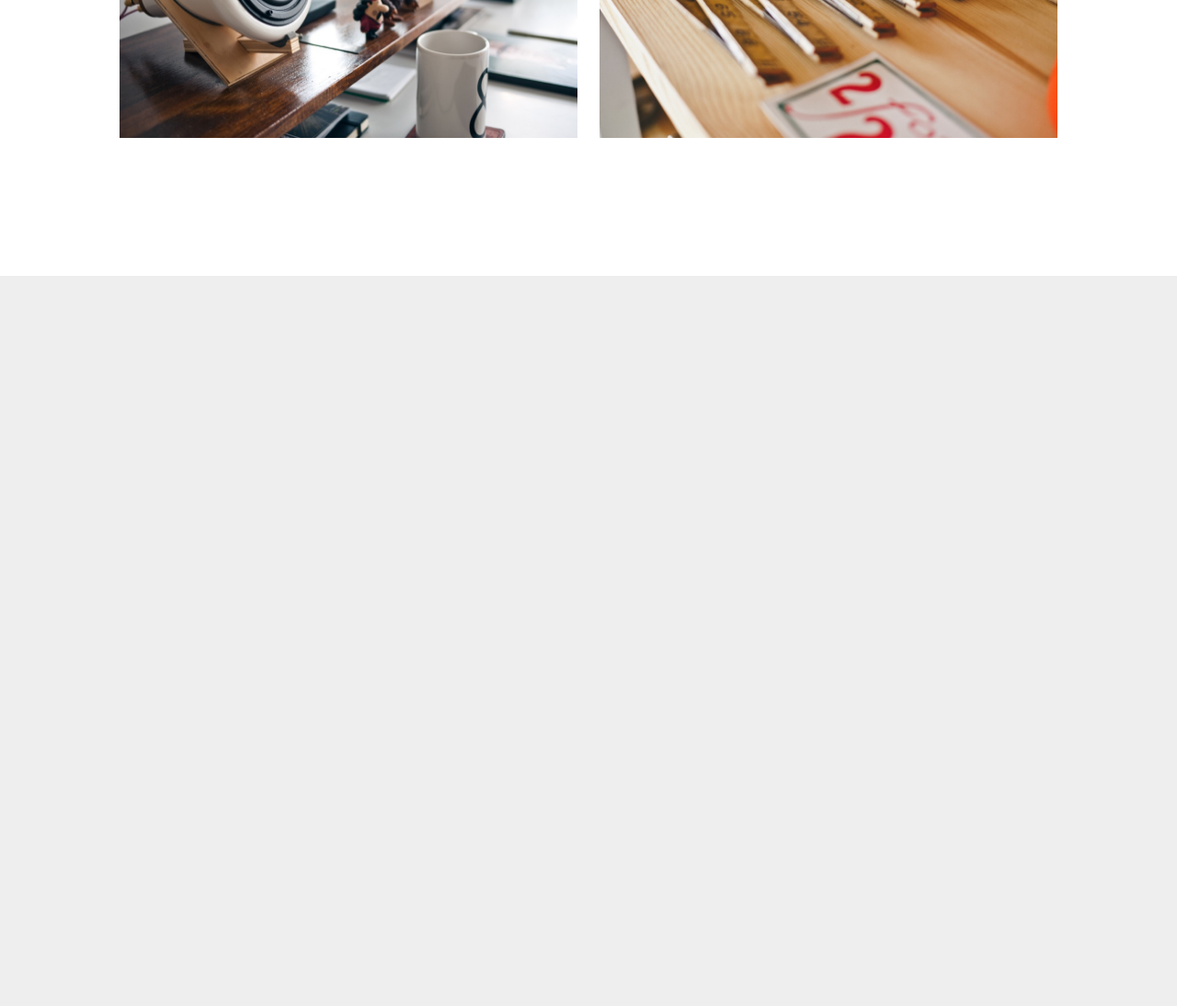
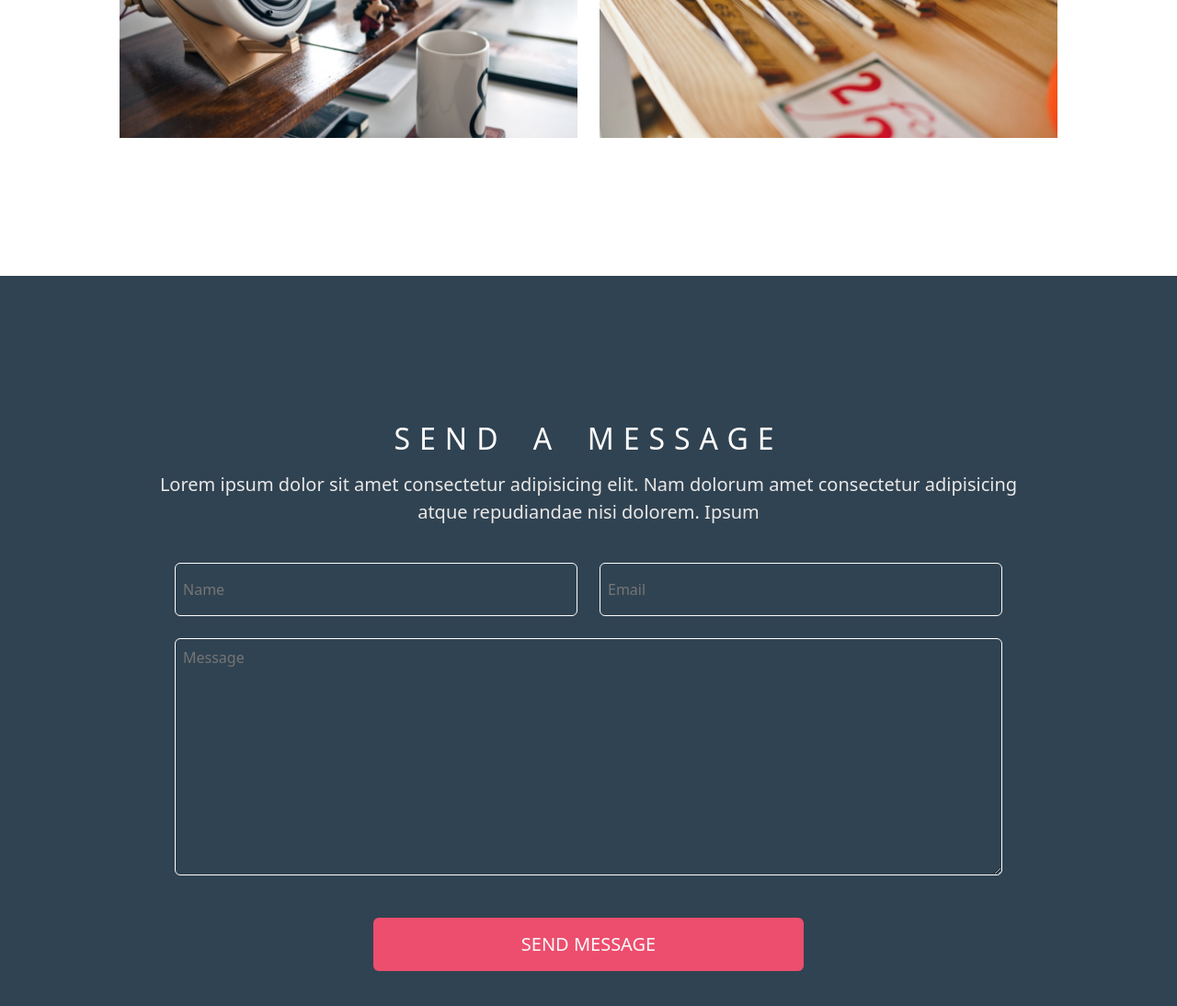
Before and after one commit to Gamal-Ramadan-1/Snapshot, a plain HTML site: page Html/index.html in a window 1280 px wide. Shown: the part 3135-4229 px from the top of the page at 92% size. Before the commit the page ends 3435 px from the top, so only its background shows below. Drawn offline with nearby package versions, Linux system fonts and the light colour scheme.

Commit message:
Finished Form in Contact Section

```diff
--- a/Html/index.html
+++ b/Html/index.html
@@ -43,7 +43,7 @@
                 <a class="nav-link text-uppercase" href="#gallery" onclick="LineGallary()">gallary <span id="line-gallary"></span></a>
               </li>
               <li class="nav-item">
-                <a class="nav-link text-uppercase" href="#" onclick="LineContact()">contact <span id="line-contact"></span></a>
+                <a class="nav-link text-uppercase" href="#contact" onclick="LineContact()">contact <span id="line-contact"></span></a>
             </ul>
           </div>
         </div>
@@ -209,6 +209,33 @@
       </section>
       <!-- End Gallery -->
 
+      <!-- Start Content -->
+        <section id="contact">
+          <div class="container">
+            <div class="row mb-4">
+              <div class="col-12 text-center header-footer">
+                <h2 class="text-uppercase">send a message</h2>
+                <p>Lorem ipsum dolor sit amet consectetur adipisicing elit. Nam dolorum amet consectetur adipisicing<span class="d-block"> atque repudiandae nisi dolorem. Ipsum</span> </p>
+            </div>
+            </div>
+            <div class="row px-lg-5 mx-lg-5 gy-md-4 gy-3">
+              <div class="col-lg-6 col-md-6 col-ms-12">
+                <input type="text" class="w-100 py-3 rounded px-2" placeholder="name">
+              </div>
+              <div class="col-lg-6 col-md-6 col-ms-12">
+                <input type="text" class="w-100 py-3 rounded px-2" placeholder="email">
+              </div>
+              <div class="col-12">
+                <textarea class="w-100 rounded mb-3 p-2" rows="10" placeholder="message"></textarea>
+              </div>
+              <div class="text-center">
+                <a class="btn text-uppercase text-light">send message</a>
+              </div>
+            </div>
+          </div>
+        </section>
+      <!-- End Content -->
+
       <!-- font awesome cdn -->
       <script src="https://cdnjs.cloudflare.com/ajax/libs/font-awesome/6.2.0/js/all.min.js"></script>
 
--- a/Scss/Main.scss
+++ b/Scss/Main.scss
@@ -227,6 +227,7 @@ body {
 .swiper {
     height: 400px;
     margin-top: 60px;
+
     .swiper-slide {
         background-color: white;
         transition: all .3s ease-in-out;
@@ -386,3 +387,62 @@ body {
         width: 60%;
     }
 }
+
+
+#contact {
+    background-color: $Main-Color;
+    padding: 150px 0px;
+
+    .header-footer {
+        h2 {
+            color: #fff;
+        }
+
+        p {
+            color: rgb(234, 232, 232);
+            font-size: 20px;
+            font-weight: 200;
+        }
+
+    }
+
+    input,
+    textarea {
+        background-color: transparent;
+        border: 1px solid white;
+        text-transform: capitalize;
+        color: white;
+        transition: all .5s ease-in-out;
+
+    }
+
+    input:focus-visible,
+    textarea:focus-visible {
+        outline: none;
+        border-color: $Red-Color;
+        transition: all .5s ease-in-out;
+    }
+
+    .btn {
+        background-color: $Red-Color;
+        font-weight: 400;
+        font-size: 20px;
+        border-color: transparent;
+    }
+}
+
+@media only screen and (min-width:426px) {
+    #contact {
+        .btn {
+            padding: 13px 160px;
+        }
+    }
+}
+
+@media only screen and (max-width:426px) {
+    #contact {
+        .btn {
+            padding: 10px 50px;
+        }
+    }
+}
```
Also changed, not shown: Scss/Main.css, 1 other file.
